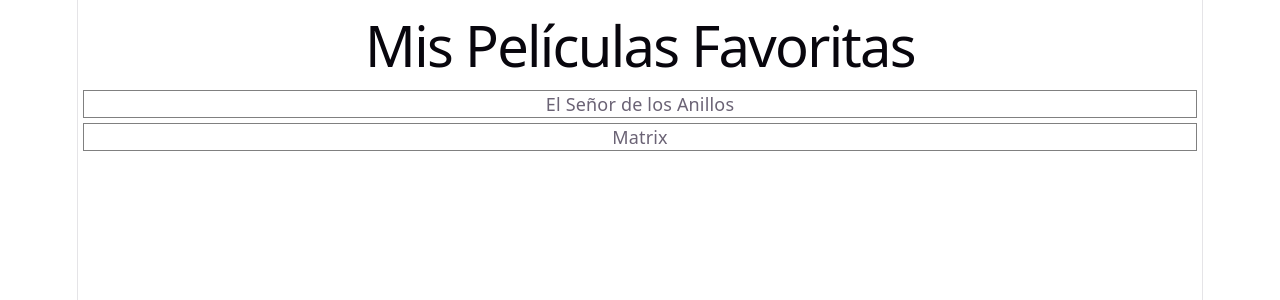
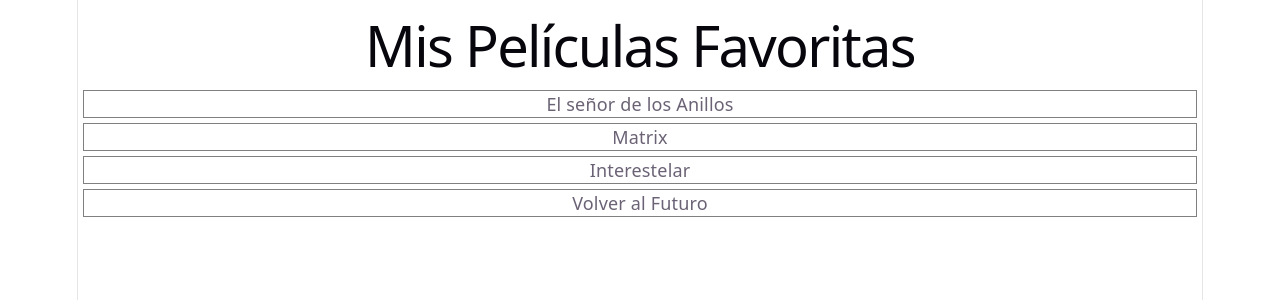
Before and after one commit to JJBeltran1894/ejercicio-react-peliculas-app, a React (Vite) app: page / in a window 1280 px wide. Shown: the top 300 px of the page. Built offline with nearby package versions, Linux system fonts and the light colour scheme.

Commit message:
JJBA: Parte 4 - Lista con map() - Se agrega un array de strings con al menos 4 peliculas y mostrarlas usando map.

```diff
--- a/src/App.jsx
+++ b/src/App.jsx
@@ -13,6 +13,8 @@
         padding: "10 px",
         margin: "5px",
         cursor: "pointer",
+        backgroundColor: esFavorita ? "#fffef2" : "transparent",
+        fontWeight: esFavorita ? "bold" : "normal",
       }}
       onClick={() => setEsFavorita(!esFavorita)}
     >
@@ -25,13 +27,18 @@
 }
 
 function App() {
-  const [count, setCount] = useState(0);
-
+  const listaPeliculas = [
+    "El señor de los Anillos",
+    "Matrix",
+    "Interestelar",
+    "Volver al Futuro",
+  ];
   return (
     <div>
       <h1>Mis Películas Favoritas</h1>
-      <Pelicula titulo="El Señor de los Anillos" />
-      <Pelicula titulo="Matrix" />
+      {listaPeliculas.map((pelicula, indice) => (
+        <Pelicula key={indice} titulo={pelicula} />
+      ))}
     </div>
   );
 }
```
